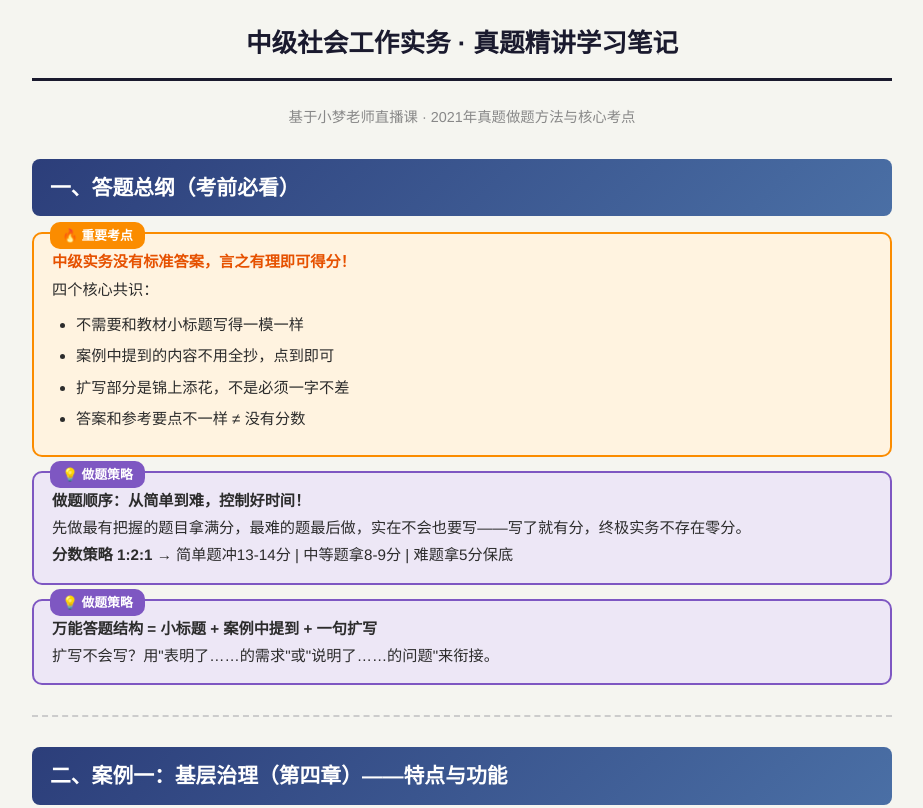
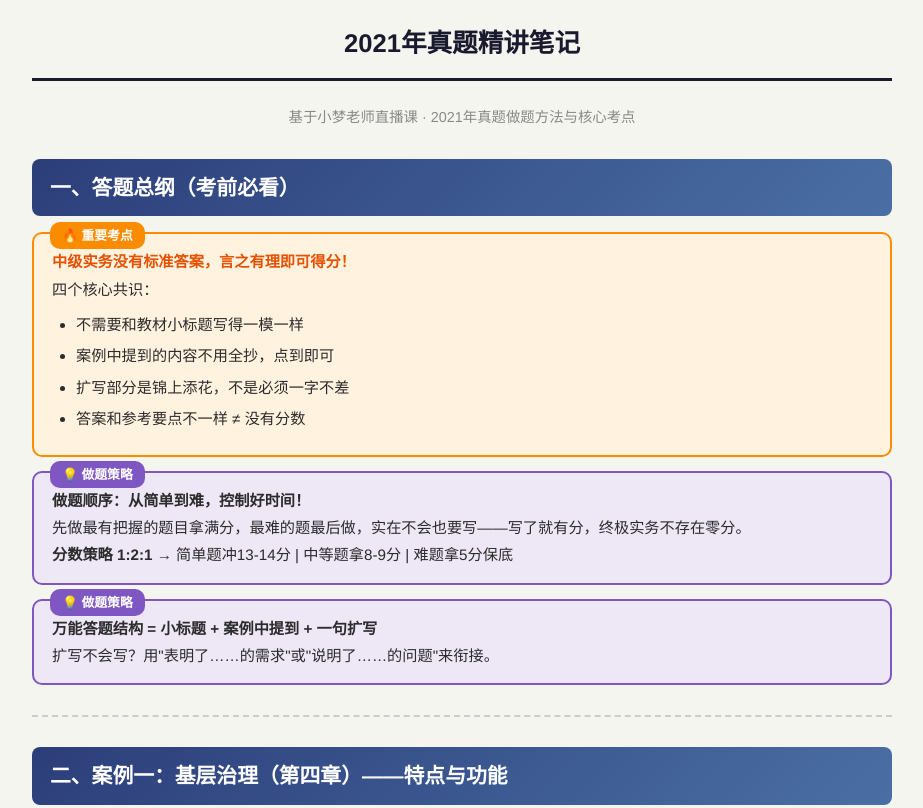
Before and after one commit to zhoubo518/2021, a plain HTML site: page index.html in a window 1280 px wide. Shown: the top 808 px of the page, without its empty margins (178-1101 px from the left). Drawn offline with Linux system fonts and the light colour scheme.

Commit message:
Update index.html

```diff
--- a/index.html
+++ b/index.html
@@ -144,7 +144,7 @@ tr:nth-child(even) { background: #f9f9f9; }
 </head>
 <body>
 
-<h1>中级社会工作实务 · 真题精讲学习笔记</h1>
+<h1>2021年真题精讲笔记</h1>
 <p class="subtitle">基于小梦老师直播课 · 2021年真题做题方法与核心考点</p>
 
 <!-- ==================== 考前总纲 ==================== -->
```
